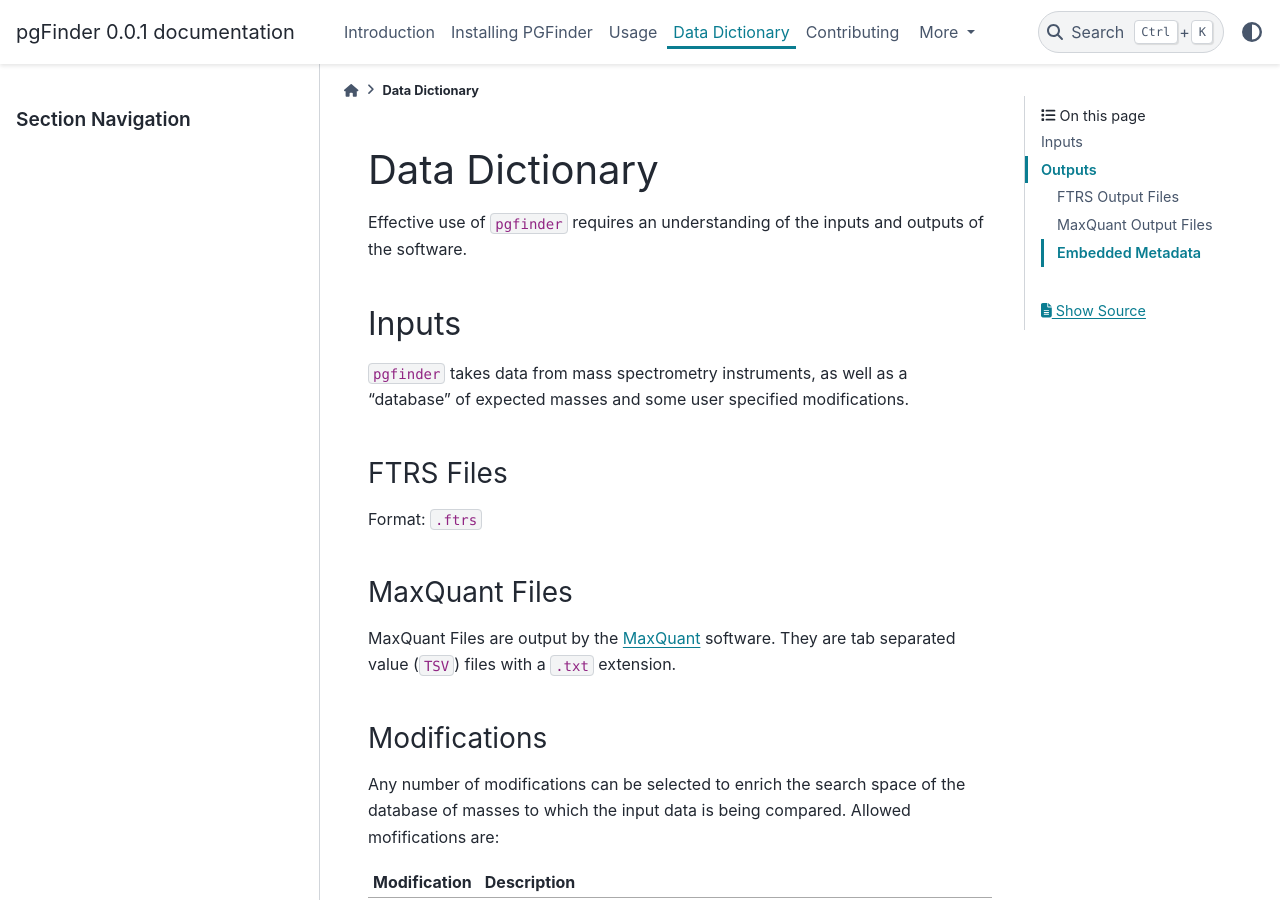
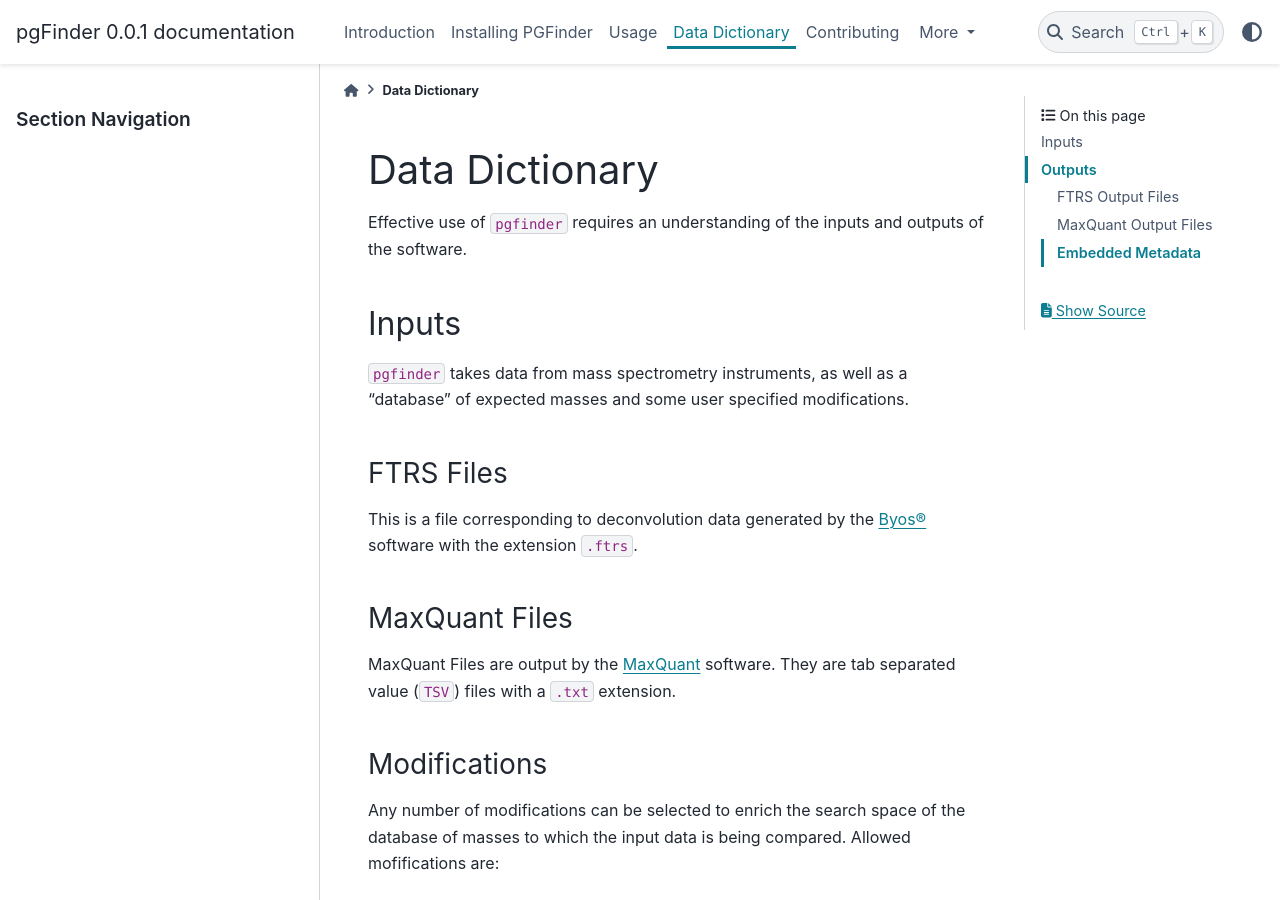
Before and after one commit to Mesnage-Org/pgfinder, a Sphinx documentation site: the page built from docs/data_dictionary.md, in a window 1280 px wide and 900 px high. Built offline with Sphinx 7.4.7 and the PyData theme 0.15.4, drawn with Linux system fonts in a browser that asks for light colours; pages that are not in the unit, such as notebooks, are missing from menus.

Commit message:
define FTRS

```diff
--- a/docs/data_dictionary.md
+++ b/docs/data_dictionary.md
@@ -9,7 +9,8 @@ masses and some user specified modifications.
 
 ### FTRS Files
 
-Format: `.ftrs`
+This is a file corresponding to deconvolution data generated by the [Byos®](https://proteinmetrics.com/byos/)
+ software with the extension `.ftrs`.
 
 ### MaxQuant Files
 
```
